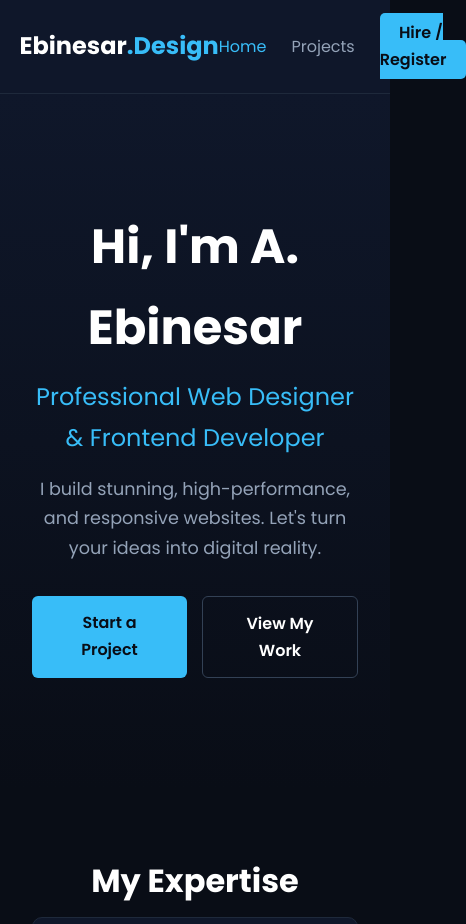
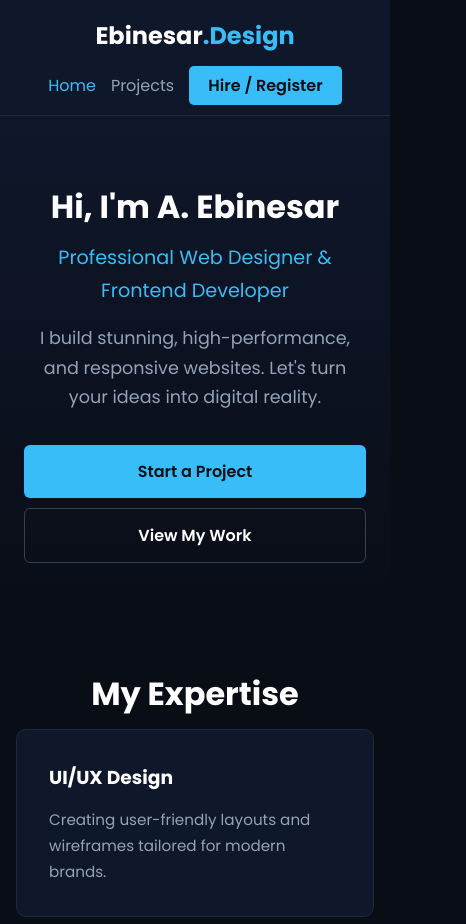
Before and after one commit to ebinesarshadow-dotcom/my-portfolio, a plain HTML site: page index.html in a window 390 px wide. Shown: the top 924 px of the page, 466 px wide, since content can reach past the window. Drawn offline with Linux system fonts and the light colour scheme.

Commit message:
Add files via upload

```diff
--- a/style.css
+++ b/style.css
@@ -1,8 +1,30 @@
-* { margin: 0; padding: 0; box-sizing: border-box; font-family: 'Poppins', sans-serif; }
-body { background-color: #090d16; color: #e2e8f0; line-height: 1.7; }
+* {
+    margin: 0;
+    padding: 0;
+    box-sizing: border-box;
+    font-family: 'Poppins', sans-serif;
+}
 
-/* Navbar */
-.navbar { background: #0f172a; display: flex; justify-content: space-between; align-items: center; padding: 1.2rem 5%; border-bottom: 1px solid #1e293b; position: sticky; top: 0; z-index: 100; }
+body {
+    background-color: #090d16;
+    color: #e2e8f0;
+    line-height: 1.7;
+    -webkit-user-select: none;
+    -ms-user-select: none;
+    user-select: none;
+}
+
+.navbar {
+    background: #0f172a;
+    display: flex;
+    justify-content: space-between;
+    align-items: center;
+    padding: 1.2rem 5%;
+    border-bottom: 1px solid #1e293b;
+    position: sticky;
+    top: 0;
+    z-index: 100;
+}
 .logo { font-size: 1.5rem; font-weight: 700; color: #fff; }
 .logo span { color: #38bdf8; }
 .navbar ul { display: flex; list-style: none; gap: 25px; align-items: center; }
@@ -11,25 +33,21 @@ body { background-color: #090d16; color: #e2e8f0; line-height: 1.7; }
 .cta-nav { background: #38bdf8; color: #090d16 !important; padding: 0.5rem 1.2rem; border-radius: 5px; font-weight: 600 !important; }
 .cta-nav:hover { background: #0ea5e9; }
 
-/* Hero Section */
 .hero { text-align: center; padding: 7rem 2rem; background: linear-gradient(to bottom, #0f172a, #090d16); }
 .hero h1 { font-size: 3rem; color: #fff; margin-bottom: 0.5rem; }
 .hero h2 { font-size: 1.5rem; color: #38bdf8; margin-bottom: 1rem; font-weight: 500; }
 .hero p { color: #94a3b8; max-width: 600px; margin: 0 auto 2rem auto; font-size: 1.1rem; }
 .hero-btns { display: flex; justify-content: center; gap: 15px; }
 
-/* Buttons */
 .btn-primary { background: #38bdf8; color: #090d16; padding: 0.8rem 1.8rem; border-radius: 6px; font-weight: 600; text-decoration: none; transition: 0.3s; }
 .btn-primary:hover { background: #0ea5e9; }
 .btn-secondary { background: transparent; color: #fff; border: 1px solid #334155; padding: 0.8rem 1.8rem; border-radius: 6px; font-weight: 600; text-decoration: none; transition: 0.3s; }
 .btn-secondary:hover { border-color: #38bdf8; color: #38bdf8; }
 
-/* Container & Sections */
 .container { max-width: 1000px; margin: 4rem auto; padding: 0 2rem; }
 .container h2 { font-size: 2rem; color: #fff; margin-bottom: 0.5rem; text-align: center; }
 .subtitle { text-align: center; color: #94a3b8; margin-bottom: 3rem; }
 
-/* Skills & Projects Grid */
 .skills-grid, .projects-grid { display: grid; grid-template-columns: repeat(auto-fit, minmax(280px, 1fr)); gap: 20px; }
 .skill-card, .project-card { background: #0f172a; border: 1px solid #1e293b; padding: 2rem; border-radius: 10px; transition: 0.3s; }
 .skill-card:hover, .project-card:hover { border-color: #38bdf8; transform: translateY(-5px); }
@@ -37,8 +55,7 @@ body { background-color: #090d16; color: #e2e8f0; line-height: 1.7; }
 .skill-card p, .project-card p { color: #94a3b8; font-size: 0.95rem; }
 .tag { display: inline-block; background: #1e293b; color: #38bdf8; padding: 0.3rem 0.8rem; border-radius: 4px; font-size: 0.8rem; margin-top: 1rem; font-weight: 600; }
 
-/* Form Styling */
-.form-container { background: #0f172a; border: 1px solid #1e293b; padding: 3rem; border-radius: 12px; max-width: 650px; }
+.form-container { background: #0f172a; border: 1px solid #1e293b; padding: 3rem; border-radius: 12px; max-width: 650px; margin: 0 auto; }
 .form-group { margin-bottom: 1.5rem; }
 .form-group label { display: block; color: #cbd5e1; margin-bottom: 0.5rem; font-weight: 500; }
 .form-group input, .form-group select, .form-group textarea { width: 100%; padding: 0.8rem; background: #090d16; border: 1px solid #334155; border-radius: 6px; color: #fff; font-size: 1rem; }
@@ -46,8 +63,51 @@ body { background-color: #090d16; color: #e2e8f0; line-height: 1.7; }
 .btn-submit { width: 100%; background: #38bdf8; color: #090d16; border: none; padding: 1rem; font-size: 1rem; font-weight: 600; border-radius: 6px; cursor: pointer; transition: 0.3s; }
 .btn-submit:hover { background: #0ea5e9; }
 
-/* Success Message Box */
 .hidden-msg { margin-top: 1.5rem; padding: 1rem; background: #065f46; color: #d1fae5; border-radius: 6px; text-align: center; font-weight: 600; display: none; }
 
-/* Footer */
 footer { text-align: center; padding: 2rem; background: #0f172a; color: #64748b; border-top: 1px solid #1e293b; margin-top: 4rem; }
+
+@media screen and (max-width: 768px) {
+    .navbar {
+        flex-direction: column;
+        padding: 1rem;
+        gap: 15px;
+    }
+
+    .navbar ul {
+        flex-wrap: wrap;
+        justify-content: center;
+        gap: 15px;
+    }
+
+    .hero {
+        padding: 4rem 1.5rem;
+    }
+
+    .hero h1 {
+        font-size: 2rem;
+    }
+
+    .hero h2 {
+        font-size: 1.2rem;
+    }
+
+    .hero-btns {
+        flex-direction: column;
+        gap: 10px;
+    }
+
+    .btn-primary, .btn-secondary {
+        width: 100%;
+        text-align: center;
+    }
+
+    .container {
+        padding: 0 1rem;
+        margin: 2.5rem auto;
+    }
+
+    .form-container {
+        padding: 1.5rem;
+    }
+}
```
